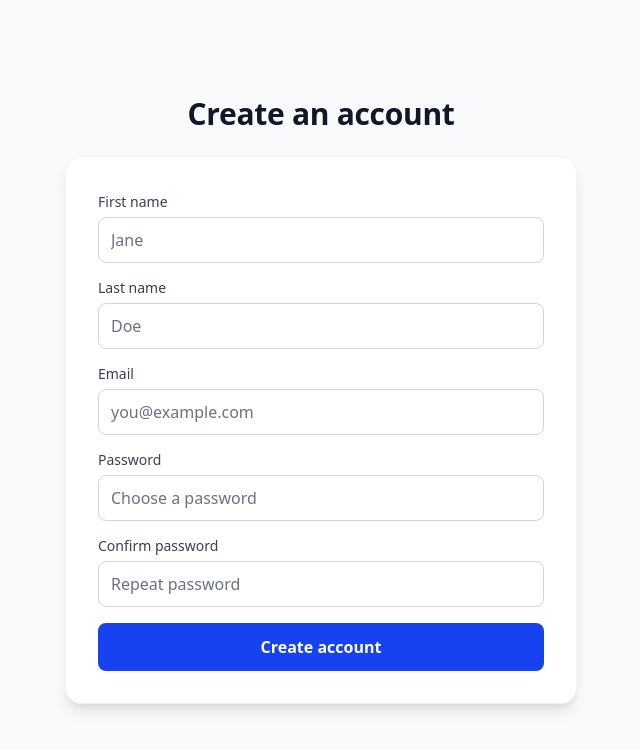
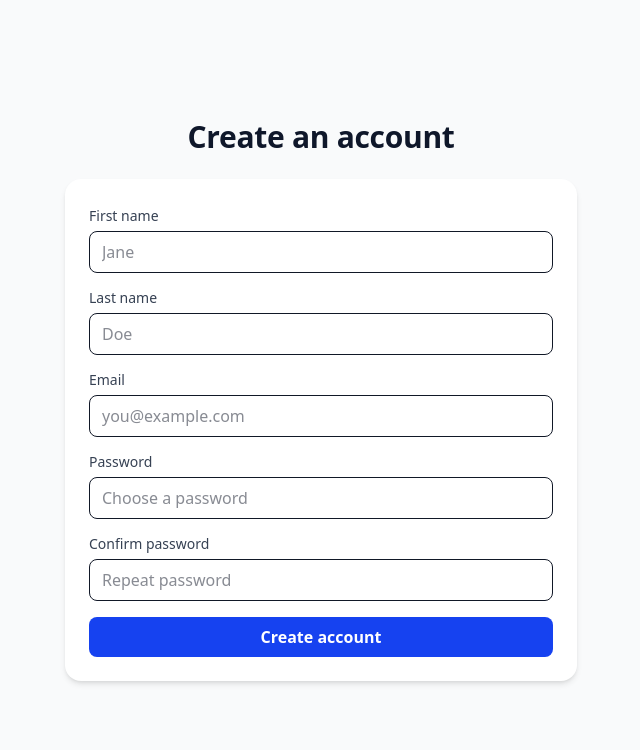
Before and after one commit to packmyload-org/spacedey, a Next.js app: page /auth/signup in a window 1280 px wide. Shown: the top 750 px of the page, without its empty margins (319-959 px from the left). Built offline with nearby package versions, Linux system fonts and the light colour scheme; no server answers.

Commit message:
fix: tighten auth form validation and site address fallback

```diff
--- a/components/auth/ForgotPasswordForm.tsx
+++ b/components/auth/ForgotPasswordForm.tsx
@@ -12,9 +12,17 @@ export default function ForgotPasswordForm() {
   const handleSubmit = async (event: React.FormEvent) => {
     event.preventDefault();
     setError(null);
+    setSuccess(false);
 
-    if (!email) {
+    const normalizedEmail = email.trim();
+
+    if (!normalizedEmail) {
       setError('Email is required.');
+      return;
+    }
+
+    if (!/^[^\s@]+@[^\s@]+\.[^\s@]+$/.test(normalizedEmail)) {
+      setError('Please enter a valid email address.');
       return;
     }
 
@@ -25,7 +33,7 @@ export default function ForgotPasswordForm() {
         headers: {
           'Content-Type': 'application/json',
         },
-        body: JSON.stringify({ email }),
+        body: JSON.stringify({ email: normalizedEmail }),
       });
 
       const data = await response.json().catch(() => ({}));
@@ -44,15 +52,15 @@ export default function ForgotPasswordForm() {
   };
 
   return (
-    <div className="w-full max-w-md bg-white rounded-2xl shadow-lg border border-gray-100 p-8">
+    <div className="w-full max-w-md bg-white rounded-2xl shadow-lg p-8">
       <div className="text-center mb-8">
         <h1 className="text-3xl font-bold text-gray-900 mb-2">Reset your password</h1>
-        <p className="text-gray-700">Enter your email and we&apos;ll send a reset link.</p>
+        <p className="text-gray-600">Enter your email and we&apos;ll send a reset link.</p>
       </div>
 
-      {error && <div className="mb-4 text-sm text-red-600">{error}</div>}
+      {error && <div role="alert" className="mb-4 rounded-lg border border-red-200 bg-red-50 px-3 py-2 text-sm text-red-700">{error}</div>}
       {success && (
-        <div className="mb-4 text-sm text-green-600">
+        <div role="status" className="mb-4 rounded-lg border border-green-200 bg-green-50 px-3 py-2 text-sm text-green-700">
           If an account exists for this email, a reset link has been sent.
         </div>
       )}
@@ -64,7 +72,10 @@ export default function ForgotPasswordForm() {
             value={email}
             onChange={(e) => setEmail(e.target.value)}
             placeholder="Email Address"
-            className="w-full px-4 py-3 border border-gray-300 rounded-lg focus:outline-none focus:ring-2 focus:ring-[#1642F0] focus:border-transparent text-gray-700"
+            autoComplete="email"
+            required
+            aria-invalid={!!error}
+            className="w-full px-4 py-3 border border-gray-300 rounded-lg focus:outline-none focus:ring-2 focus:ring-[#D96541] focus:border-transparent text-gray-700"
           />
         </div>
 
@@ -77,7 +88,7 @@ export default function ForgotPasswordForm() {
         </button>
       </form>
 
-      <div className="mt-6 text-center text-sm text-gray-700">
+      <div className="mt-6 text-center text-sm text-gray-600">
         Remembered your password?{' '}
         <Link href="/auth/signin" className="text-[#1642F0] font-semibold hover:underline">
           Log in
--- a/components/auth/LoginForm.tsx
+++ b/components/auth/LoginForm.tsx
@@ -20,8 +20,15 @@ export default function LoginForm() {
     event.preventDefault();
     setError(null);
 
-    if (!email || !password) {
+    const normalizedEmail = email.trim();
+
+    if (!normalizedEmail || !password) {
       setError('Email and password are required.');
+      return;
+    }
+
+    if (!/^[^\s@]+@[^\s@]+\.[^\s@]+$/.test(normalizedEmail)) {
+      setError('Please enter a valid email address.');
       return;
     }
 
@@ -32,7 +39,7 @@ export default function LoginForm() {
         headers: {
           'Content-Type': 'application/json',
         },
-        body: JSON.stringify({ email, password }),
+        body: JSON.stringify({ email: normalizedEmail, password }),
       });
 
       const data = await response.json().catch(() => ({}));
@@ -52,13 +59,14 @@ export default function LoginForm() {
   };
 
   return (
-    <div className="w-full max-w-md bg-white rounded-2xl shadow-lg border border-gray-100 p-8">
+    <div className="min-h-screen bg-gray-100 flex items-center justify-center p-6">
+      <div className="w-full max-w-md bg-white rounded-2xl shadow-lg p-8">
         {/* Header */}
         <div className="text-center mb-8">
           <h1 className="text-3xl font-bold text-gray-900 mb-2">
             Login with your email
           </h1>
-          <p className="text-gray-700">
+          <p className="text-gray-600">
             Don&apos;t have an Account?
             <Link href="/auth/signup" className="text-[#1642F0] font-semibold hover:underline">
               Create Account
@@ -69,7 +77,7 @@ export default function LoginForm() {
         <hr className="border-gray-200 mb-6" />
 
         <form onSubmit={handleSubmit}>
-          {error && <div className="mb-4 text-sm text-red-600">{error}</div>}
+          {error && <div role="alert" className="mb-4 rounded-lg border border-red-200 bg-red-50 px-3 py-2 text-sm text-red-700">{error}</div>}
 
           {/* Email Input */}
           <div className="mb-4">
@@ -78,7 +86,10 @@ export default function LoginForm() {
               value={email}
               onChange={(e) => setEmail(e.target.value)}
               placeholder="Email Address"
-              className="w-full px-4 py-3 border border-gray-300 rounded-lg focus:outline-none focus:ring-2 focus:ring-[#1642F0] focus:border-transparent text-gray-900 placeholder:text-gray-500"
+              autoComplete="email"
+              required
+              aria-invalid={!!error}
+              className="w-full px-4 py-3 border border-gray-300 rounded-lg focus:outline-none focus:ring-2 focus:ring-[#D96541] focus:border-transparent text-gray-700"
             />
           </div>
 
@@ -89,7 +100,10 @@ export default function LoginForm() {
               value={password}
               onChange={(e) => setPassword(e.target.value)}
               placeholder="Enter your password"
-              className="w-full px-4 py-3 border border-gray-300 rounded-lg focus:outline-none focus:ring-2 focus:ring-[#1642F0] focus:border-transparent text-gray-900 placeholder:text-gray-500"
+              autoComplete="current-password"
+              required
+              aria-invalid={!!error}
+              className="w-full px-4 py-3 border border-gray-300 rounded-lg focus:outline-none focus:ring-2 focus:ring-[#D96541] focus:border-transparent text-gray-700"
             />
             <button
               type="button"
@@ -133,7 +147,7 @@ export default function LoginForm() {
               <span className="text-gray-700">Remember me?</span>
             </label>
 
-            <Link href="/auth/forgot-password" className="text-gray-700 hover:text-gray-900">
+            <Link href="/auth/forgot-password" className="text-gray-600 hover:text-gray-900">
               Forgot Password?
             </Link>
           </div>
@@ -147,6 +161,7 @@ export default function LoginForm() {
             {isSubmitting ? 'Logging in...' : 'Login'}
           </button>
         </form>
+      </div>
     </div>
   );
 }
--- a/components/auth/ResetPasswordForm.tsx
+++ b/components/auth/ResetPasswordForm.tsx
@@ -21,9 +21,23 @@ export default function ResetPasswordForm({ initialToken = '' }: ResetPasswordFo
   const handleSubmit = async (event: React.FormEvent) => {
     event.preventDefault();
     setError(null);
+    setSuccess(false);
 
-    if (!token || !email || !password || !confirm) {
+    const normalizedToken = token.trim();
+    const normalizedEmail = email.trim();
+
+    if (!normalizedToken || !normalizedEmail || !password || !confirm) {
       setError('Please complete all fields.');
+      return;
+    }
+
+    if (!/^[^\s@]+@[^\s@]+\.[^\s@]+$/.test(normalizedEmail)) {
+      setError('Please enter a valid email address.');
+      return;
+    }
+
+    if (password.length < 8) {
+      setError('Password must be at least 8 characters long.');
       return;
     }
 
@@ -39,7 +53,7 @@ export default function ResetPasswordForm({ initialToken = '' }: ResetPasswordFo
         headers: {
           'Content-Type': 'application/json',
         },
-        body: JSON.stringify({ token, email, password }),
+        body: JSON.stringify({ token: normalizedToken, email: normalizedEmail, password }),
       });
 
       const data = await response.json().catch(() => ({}));
@@ -61,15 +75,15 @@ export default function ResetPasswordForm({ initialToken = '' }: ResetPasswordFo
   };
 
   return (
-    <div className="w-full max-w-md bg-white rounded-2xl shadow-lg border border-gray-100 p-8">
+    <div className="w-full max-w-md bg-white rounded-2xl shadow-lg p-8">
       <div className="text-center mb-8">
         <h1 className="text-3xl font-bold text-gray-900 mb-2">Set a new password</h1>
-        <p className="text-gray-700">Enter the reset token, your email, and a new password.</p>
+        <p className="text-gray-600">Enter the reset token, your email, and a new password.</p>
       </div>
 
-      {error && <div className="mb-4 text-sm text-red-600">{error}</div>}
+      {error && <div role="alert" className="mb-4 rounded-lg border border-red-200 bg-red-50 px-3 py-2 text-sm text-red-700">{error}</div>}
       {success && (
-        <div className="mb-4 text-sm text-green-600">
+        <div role="status" className="mb-4 rounded-lg border border-green-200 bg-green-50 px-3 py-2 text-sm text-green-700">
           Password updated. Redirecting to login...
         </div>
       )}
@@ -81,7 +95,10 @@ export default function ResetPasswordForm({ initialToken = '' }: ResetPasswordFo
             value={token}
             onChange={(e) => setToken(e.target.value)}
             placeholder="Reset token"
-            className="w-full px-4 py-3 border border-gray-300 rounded-lg focus:outline-none focus:ring-2 focus:ring-[#1642F0] focus:border-transparent text-gray-700"
+            autoComplete="one-time-code"
+            required
+            aria-invalid={!!error}
+            className="w-full px-4 py-3 border border-gray-300 rounded-lg focus:outline-none focus:ring-2 focus:ring-[#D96541] focus:border-transparent text-gray-700"
           />
         </div>
 
@@ -91,7 +108,10 @@ export default function ResetPasswordForm({ initialToken = '' }: ResetPasswordFo
             value={email}
             onChange={(e) => setEmail(e.target.value)}
             placeholder="Email Address"
-            className="w-full px-4 py-3 border border-gray-300 rounded-lg focus:outline-none focus:ring-2 focus:ring-[#1642F0] focus:border-transparent text-gray-700"
+            autoComplete="email"
+            required
+            aria-invalid={!!error}
+            className="w-full px-4 py-3 border border-gray-300 rounded-lg focus:outline-none focus:ring-2 focus:ring-[#D96541] focus:border-transparent text-gray-700"
           />
         </div>
 
@@ -101,7 +121,11 @@ export default function ResetPasswordForm({ initialToken = '' }: ResetPasswordFo
             value={password}
             onChange={(e) => setPassword(e.target.value)}
             placeholder="New password"
-            className="w-full px-4 py-3 border border-gray-300 rounded-lg focus:outline-none focus:ring-2 focus:ring-[#1642F0] focus:border-transparent text-gray-700"
+            autoComplete="new-password"
+            minLength={8}
+            required
+            aria-invalid={!!error}
+            className="w-full px-4 py-3 border border-gray-300 rounded-lg focus:outline-none focus:ring-2 focus:ring-[#D96541] focus:border-transparent text-gray-700"
           />
         </div>
 
@@ -111,7 +135,11 @@ export default function ResetPasswordForm({ initialToken = '' }: ResetPasswordFo
             value={confirm}
             onChange={(e) => setConfirm(e.target.value)}
             placeholder="Confirm new password"
-            className="w-full px-4 py-3 border border-gray-300 rounded-lg focus:outline-none focus:ring-2 focus:ring-[#1642F0] focus:border-transparent text-gray-700"
+            autoComplete="new-password"
+            minLength={8}
+            required
+            aria-invalid={!!error}
+            className="w-full px-4 py-3 border border-gray-300 rounded-lg focus:outline-none focus:ring-2 focus:ring-[#D96541] focus:border-transparent text-gray-700"
           />
         </div>
 
@@ -124,7 +152,7 @@ export default function ResetPasswordForm({ initialToken = '' }: ResetPasswordFo
         </button>
       </form>
 
-      <div className="mt-6 text-center text-sm text-gray-700">
+      <div className="mt-6 text-center text-sm text-gray-600">
         Back to{' '}
         <Link href="/auth/signin" className="text-[#1642F0] font-semibold hover:underline">
           Log in
--- a/components/auth/SignupForm.tsx
+++ b/components/auth/SignupForm.tsx
@@ -58,10 +58,27 @@ export default function SignupForm() {
   const handleSubmit = async (e: React.FormEvent) => {
     e.preventDefault();
     setError(null);
-    if (!firstName || !lastName || !email || !password || !confirm) {
+    setSuccess(false);
+
+    const normalizedFirstName = firstName.trim();
+    const normalizedLastName = lastName.trim();
+    const normalizedEmail = email.trim();
+
+    if (!normalizedFirstName || !normalizedLastName || !normalizedEmail || !password || !confirm) {
       setError('Please complete all fields.');
       return;
     }
+
+    if (!/^[^\s@]+@[^\s@]+\.[^\s@]+$/.test(normalizedEmail)) {
+      setError('Please enter a valid email address.');
+      return;
+    }
+
+    if (password.length < 8) {
+      setError('Password must be at least 8 characters long.');
+      return;
+    }
+
     if (password !== confirm) {
       setError('Passwords do not match.');
       return;
@@ -76,9 +93,9 @@ export default function SignupForm() {
           'Content-Type': 'application/json',
         },
         body: JSON.stringify({
-          firstName,
-          lastName,
-          email,
+          firstName: normalizedFirstName,
+          lastName: normalizedLastName,
+          email: normalizedEmail,
           password,
           recaptchaResponse,
         }),
@@ -107,17 +124,20 @@ export default function SignupForm() {
   };
 
   return (
-    <form onSubmit={handleSubmit} className="bg-white rounded-2xl shadow-lg border border-gray-100 p-8">
-      {error && <div className="mb-4 text-sm text-red-600">{error}</div>}
-      {success && <div className="mb-4 text-sm text-green-600">Account created — redirecting...</div>}
+    <form onSubmit={handleSubmit} className="bg-white rounded-2xl shadow-md p-6">
+      {error && <div role="alert" className="mb-4 rounded-lg border border-red-200 bg-red-50 px-3 py-2 text-sm text-red-700">{error}</div>}
+      {success && <div role="status" className="mb-4 rounded-lg border border-green-200 bg-green-50 px-3 py-2 text-sm text-green-700">Account created — redirecting...</div>}
 
       <label className="block mb-3">
         <span className="text-sm font-medium text-gray-700">First name</span>
         <input
           value={firstName}
           onChange={(e) => setFirstName(e.target.value)}
-          className="mt-1 block w-full border border-gray-300 rounded-lg px-3 py-2.5 text-gray-900 placeholder:text-gray-500 focus:outline-none focus:ring-2 focus:ring-[#1642F0] focus:border-transparent"
+          className="mt-1 block w-full border rounded-lg px-3 py-2"
           placeholder="Jane"
+          autoComplete="given-name"
+          required
+          aria-invalid={!!error}
         />
       </label>
 
@@ -126,30 +146,33 @@ export default function SignupForm() {
         <input
           value={lastName}
           onChange={(e) => setLastName(e.target.value)}
-          className="mt-1 block w-full border border-gray-300 rounded-lg px-3 py-2.5 text-gray-900 placeholder:text-gray-500 focus:outline-none focus:ring-2 focus:ring-[#1642F0] focus:border-transparent"
+          className="mt-1 block w-full border rounded-lg px-3 py-2"
           placeholder="Doe"
+          autoComplete="family-name"
+          required
+          aria-invalid={!!error}
         />
       </label>
 
       <label className="block mb-3">
         <span className="text-sm font-medium text-gray-700">Email</span>
-        <input type="email" value={email} onChange={(e) => setEmail(e.target.value)} className="mt-1 block w-full border border-gray-300 rounded-lg px-3 py-2.5 text-gray-900 placeholder:text-gray-500 focus:outline-none focus:ring-2 focus:ring-[#1642F0] focus:border-transparent" placeholder="you@example.com" />
+        <input type="email" value={email} onChange={(e) => setEmail(e.target.value)} autoComplete="email" required aria-invalid={!!error} className="mt-1 block w-full border rounded-lg px-3 py-2" placeholder="you@example.com" />
       </label>
 
       <label className="block mb-3">
         <span className="text-sm font-medium text-gray-700">Password</span>
-        <input type="password" value={password} onChange={(e) => setPassword(e.target.value)} className="mt-1 block w-full border border-gray-300 rounded-lg px-3 py-2.5 text-gray-900 placeholder:text-gray-500 focus:outline-none focus:ring-2 focus:ring-[#1642F0] focus:border-transparent" placeholder="Choose a password" />
+        <input type="password" value={password} onChange={(e) => setPassword(e.target.value)} autoComplete="new-password" minLength={8} required aria-invalid={!!error} className="mt-1 block w-full border rounded-lg px-3 py-2" placeholder="Choose a password" />
       </label>
 
       <label className="block mb-4">
         <span className="text-sm font-medium text-gray-700">Confirm password</span>
-        <input type="password" value={confirm} onChange={(e) => setConfirm(e.target.value)} className="mt-1 block w-full border border-gray-300 rounded-lg px-3 py-2.5 text-gray-900 placeholder:text-gray-500 focus:outline-none focus:ring-2 focus:ring-[#1642F0] focus:border-transparent" placeholder="Repeat password" />
+        <input type="password" value={confirm} onChange={(e) => setConfirm(e.target.value)} autoComplete="new-password" minLength={8} required aria-invalid={!!error} className="mt-1 block w-full border rounded-lg px-3 py-2" placeholder="Repeat password" />
       </label>
 
       <button
         type="submit"
         disabled={isSubmitting}
-        className="w-full bg-[#1642F0] hover:bg-[#103ff9] text-white font-semibold py-3 rounded-lg transition-colors disabled:opacity-60 disabled:cursor-not-allowed"
+        className="w-full bg-[#1642F0] text-white font-semibold py-2 rounded-lg disabled:opacity-60 disabled:cursor-not-allowed"
       >
         {isSubmitting ? 'Creating account...' : 'Create account'}
       </button>
```
Also changed, not shown: components/locations/SiteDetails.tsx (+17 -10 lines).
